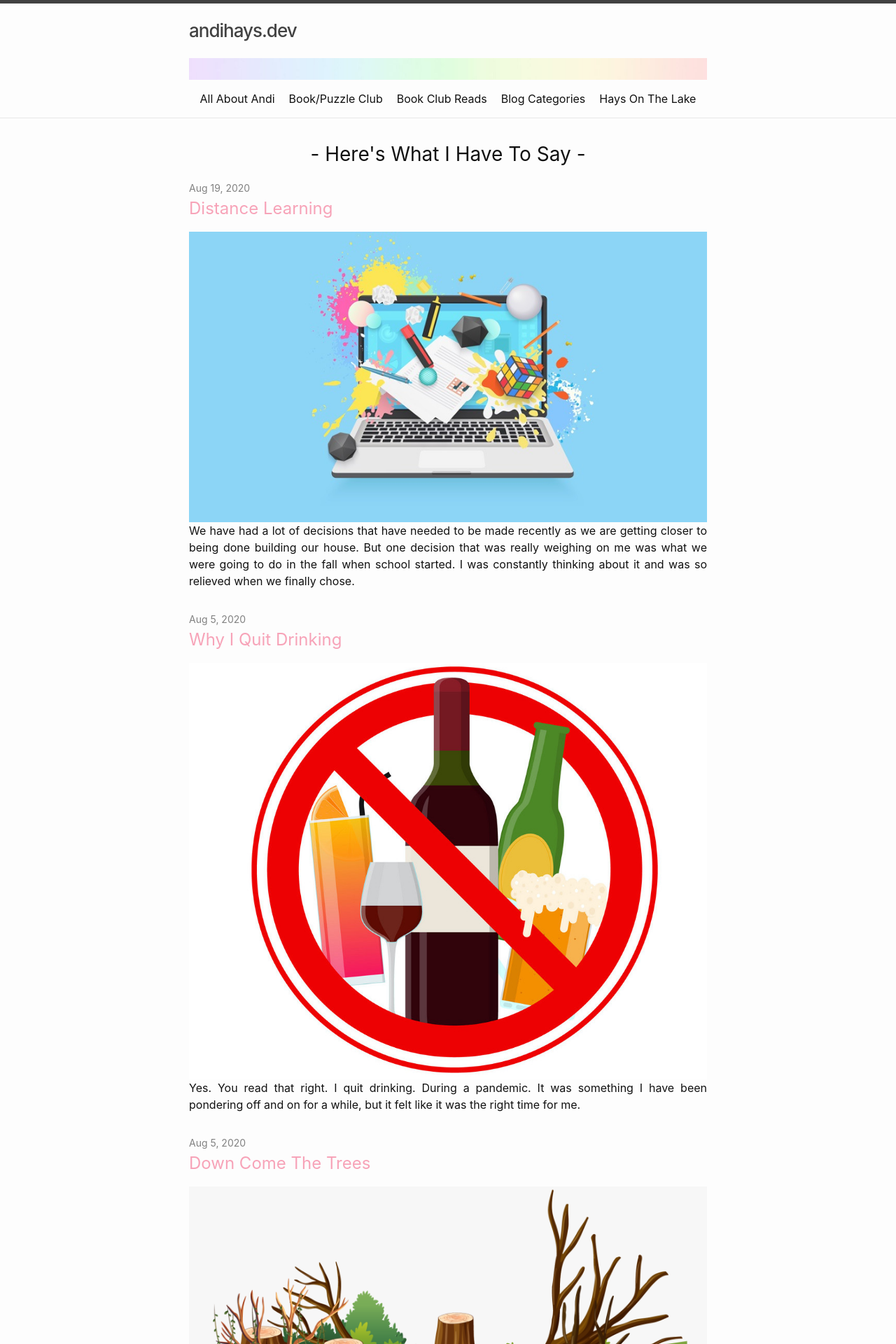
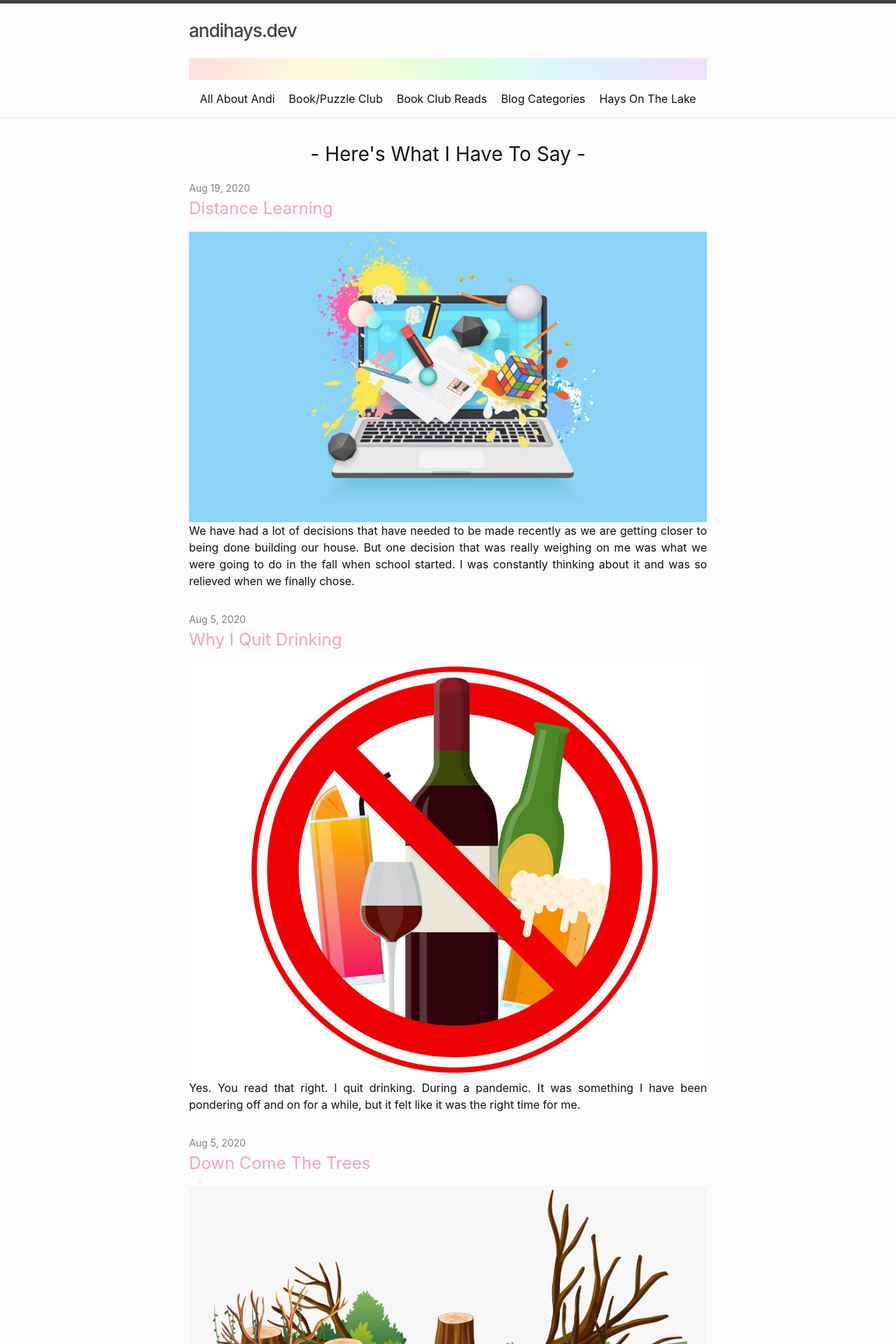
Before and after one commit to minihays/minihays.github.io, a Jekyll site: the page built from index.markdown, in a window 1280 px wide. Shown: the top 1920 px of the page at 70% size. Built offline with Jekyll 4.4.1, drawn with Linux system fonts in a browser that asks for light colours.

Commit message:
changed header

```diff
--- a/_includes/header.html
+++ b/_includes/header.html
@@ -3,9 +3,9 @@
   <div class="wrapper">
     {%- assign default_paths = site.pages | map: "path" -%}
     {%- assign page_paths = site.header_pages | default: default_paths -%}
-    <a class="site-title" text-align="center" rel="author" href="{{ "/" | relative_url }}">{{ site.title | escape }}</a>
+    <a class="site-title" rel="author" href="{{ "/" | relative_url }}">{{ site.title | escape }}</a>
 
-    <img src="/images/SkinnyRainbowHeader.jpg">
+    <img src="/images/SkinnyRainbow.jpg">
 
     {%- if page_paths -%}
       <nav class="site-nav">
```
